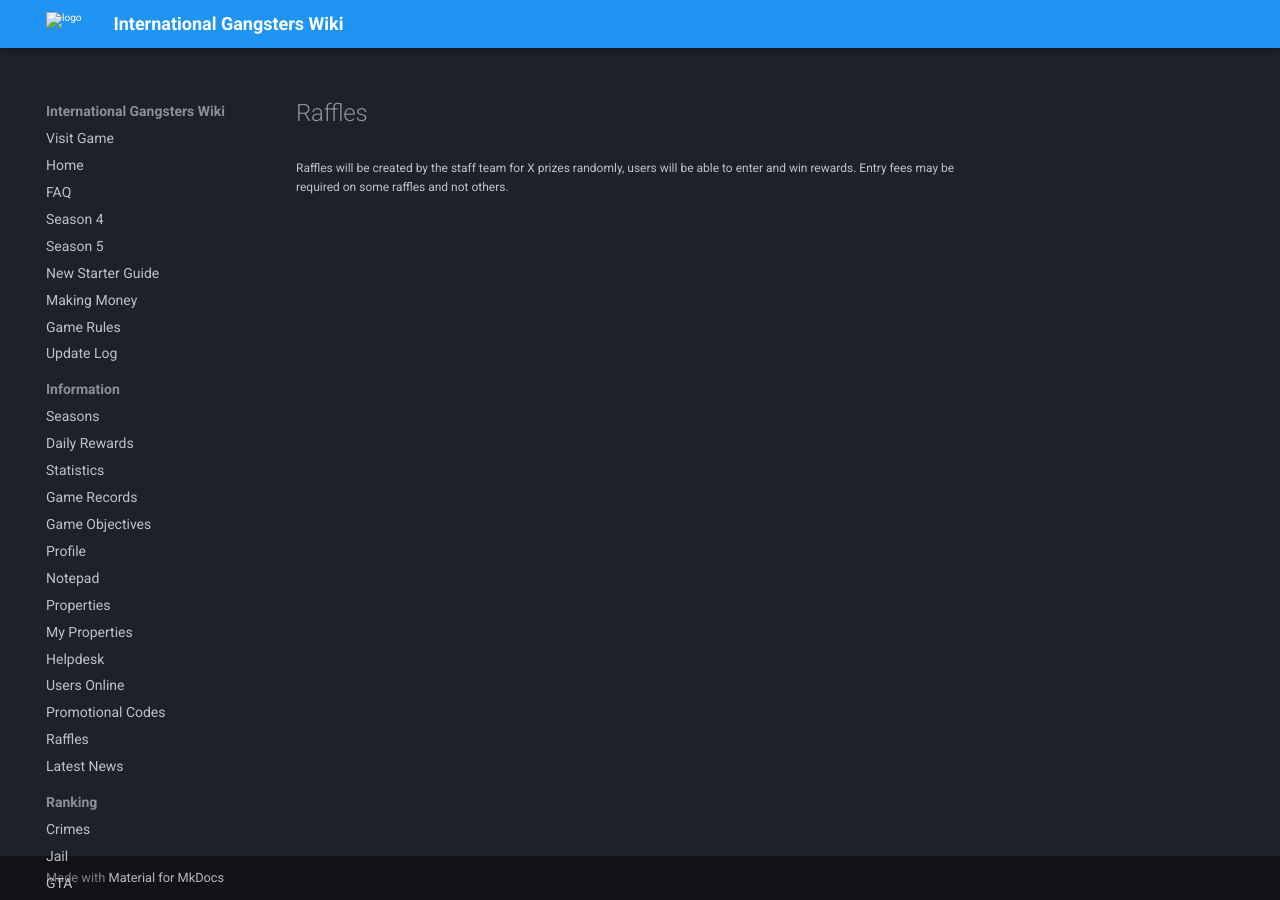
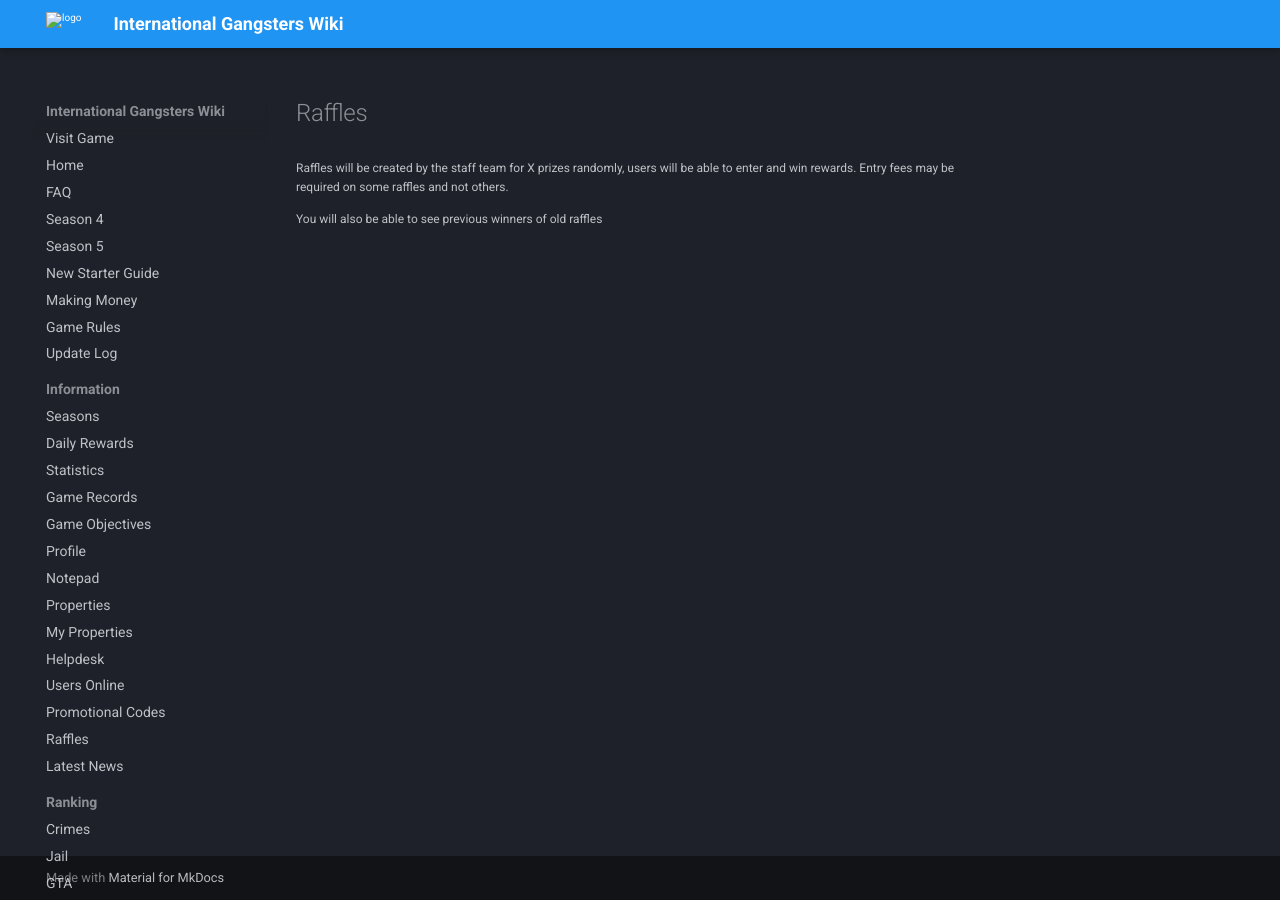
Before and after one commit to InternationalGangsters/wiki, an MkDocs documentation site: the page built from docs/information/raffles.md, in a window 1280 px wide. Built offline with MkDocs 1.6.1 and Material for MkDocs 9.7.7, drawn with Linux system fonts in a browser that asks for light colours; comment, search, counter and statistics services are not loaded.

Commit message:
Update raffles.md

```diff
--- a/docs/information/raffles.md
+++ b/docs/information/raffles.md
@@ -2,3 +2,5 @@
 
 Raffles will be created by the staff team for X prizes randomly, users will be able to enter and win rewards.
 Entry fees may be required on some raffles and not others.
+
+You will also be able to see previous winners of old raffles
```
